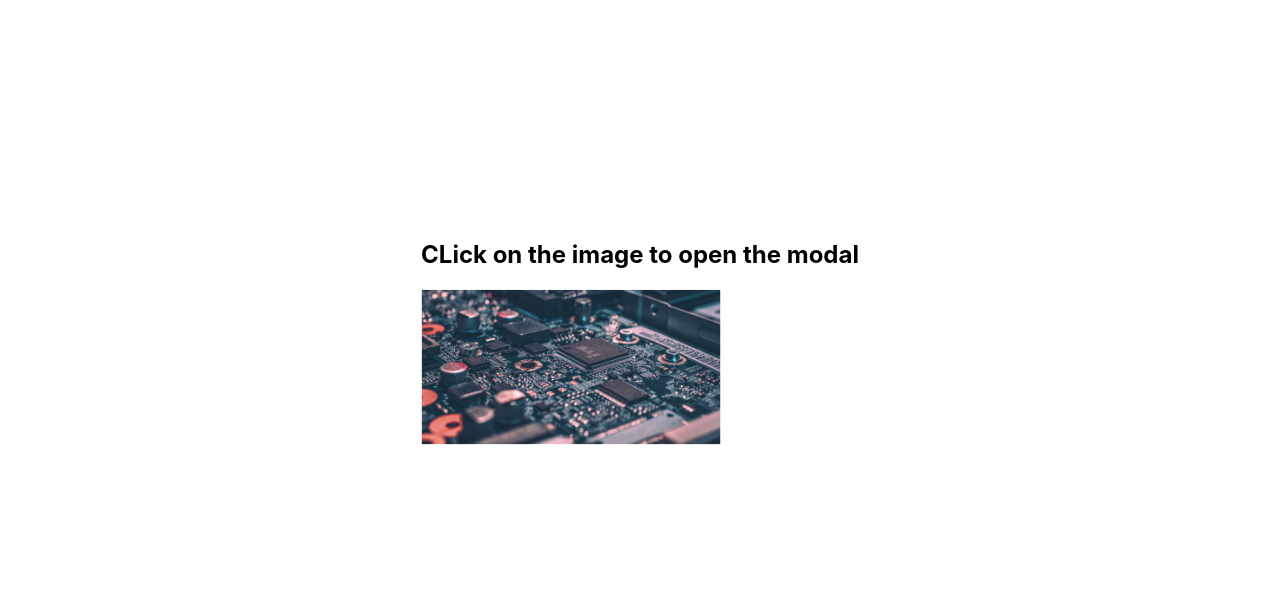
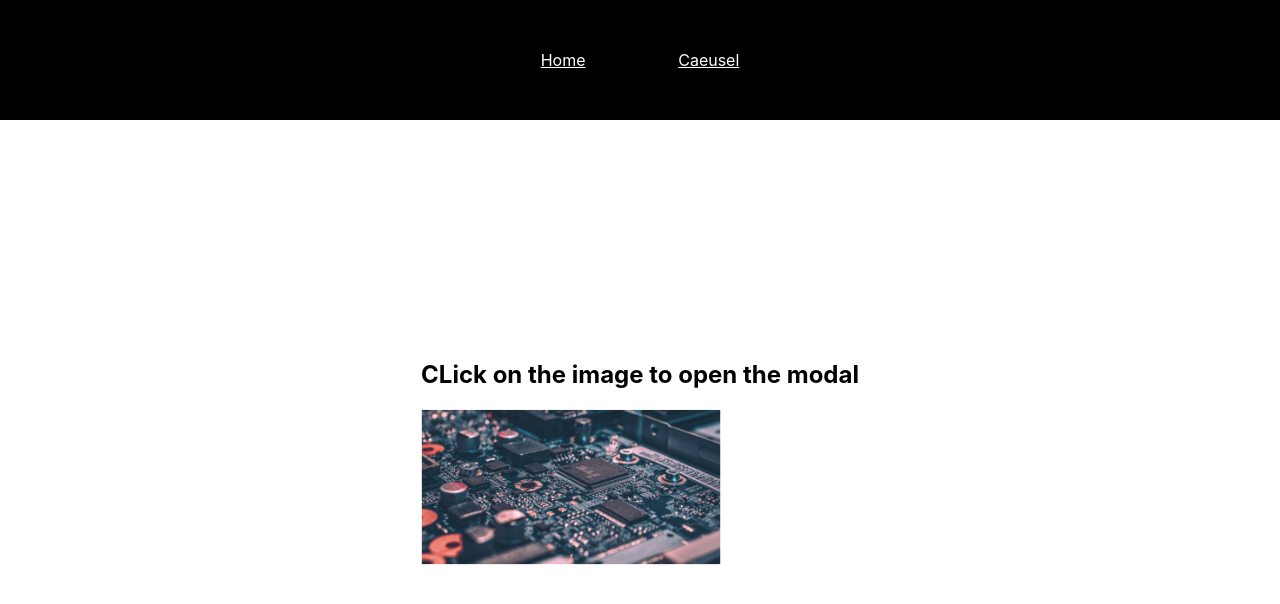
Before and after one commit to avi747av/react-with-carusel, a React (Create React App) app: page / in a window 1280 px wide. Shown: the top 604 px of the page. Built offline with nearby package versions, Linux system fonts and the light colour scheme.

Commit message:
added navbar

```diff
--- /dev/null
+++ b/src/Components/Navbar.js
@@ -0,0 +1,39 @@
+import React from 'react'
+import styled from 'styled-components'
+import {Link} from 'react-router-dom'
+
+
+const Container = styled.div`
+    width: 100vw;
+    height: 15vh;
+    background-color: black;
+    display: flex;
+    align-items: center;
+`
+
+const LinksContainer = styled.div`
+    width: 30vw;
+    margin: 0 auto;
+    height: fit-content;
+    display: flex;
+    justify-content: space-evenly;
+`
+
+const StyledLink = styled(Link)`
+    color: #FFFFFF;
+`
+
+
+
+const Nav = () => {
+    return (
+        <Container>
+            <LinksContainer>
+                <StyledLink to = "/">Home</StyledLink>
+                <StyledLink to = "/Carusel">Caeusel</StyledLink>
+            </LinksContainer>
+        </Container>
+    )
+}
+
+export default Nav
--- a/src/Router.js
+++ b/src/Router.js
@@ -4,11 +4,14 @@ import {BrowserRouter, Switch, Route} from "react-router-dom";
 // components
 import Home from './pages/Home'
 import Carusel from './pages/Carusel'
+import Nav from './Components/Navbar'
+
 
 const Router = () => {
     return (
         <BrowserRouter>
 
+                <Nav />
 
             <Switch>
 
```
